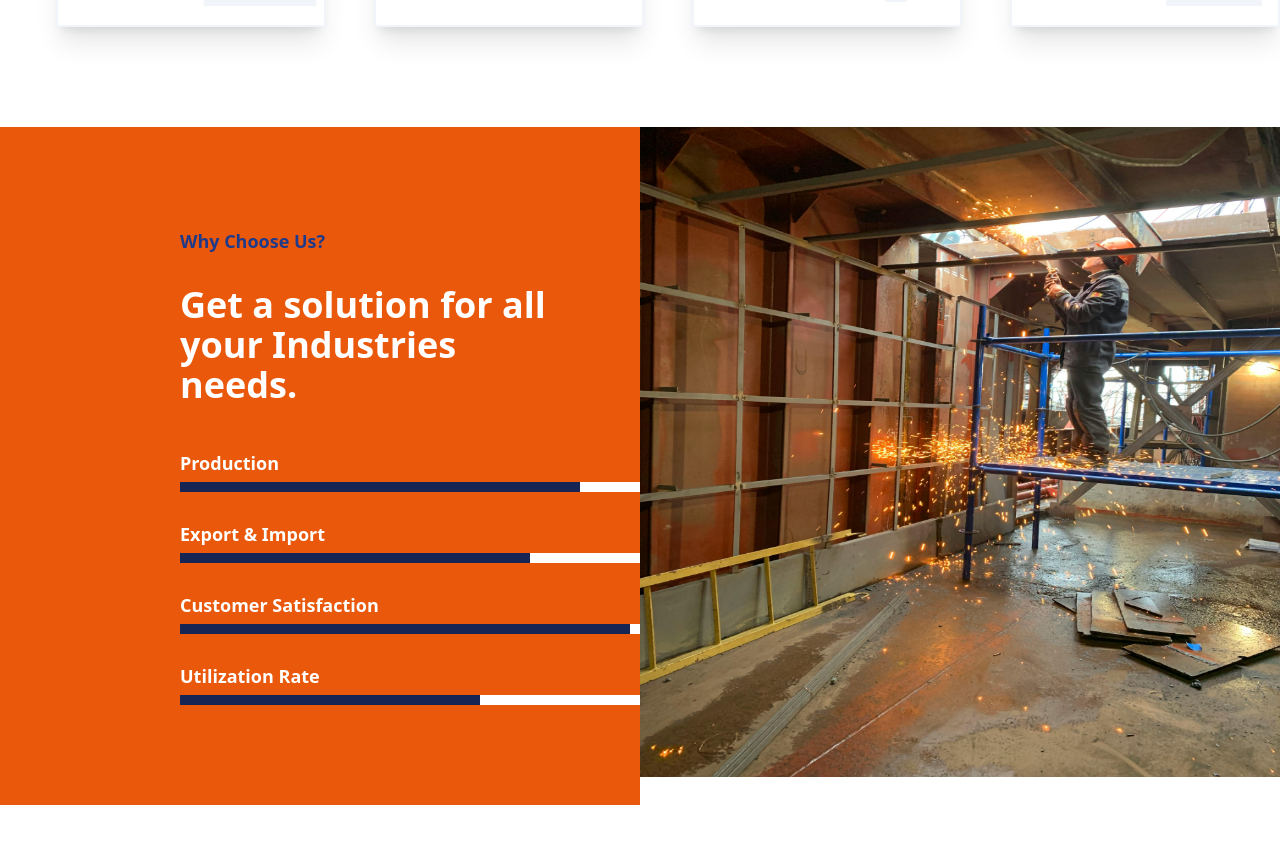
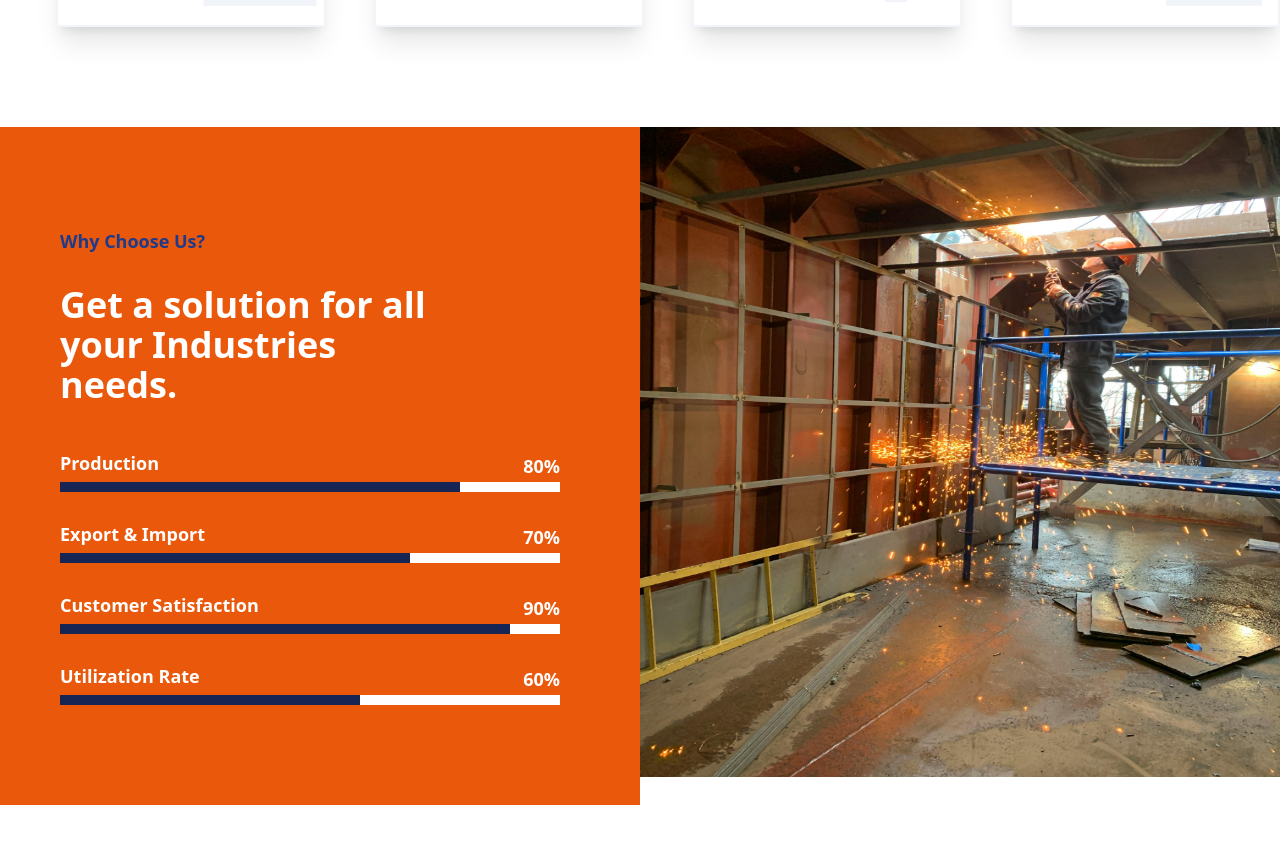
Before and after one commit to Softwebtechs/SWS1, a React (Vite) app: page /about in a window 1280 px wide. Shown: the part 1383-2226 px from the top of the page. Built offline with nearby package versions, Linux system fonts and the light colour scheme.

Commit message:
some changes

```diff
--- a/src/components/About/About.jsx
+++ b/src/components/About/About.jsx
@@ -237,7 +237,7 @@ const Card2 =({image, title, num, text}) =>{
      {/* {chart part} */}
         <div className="grid lg:grid-cols-2 grid-cols-1 mt-[100px] 2xl:h-[650px] ">
 
-          <div className="bg-orange-600 pb-[100px] 2xl:px-[110px] px-[120px]">
+          <div className="bg-orange-600 pb-[100px] 2xl:px-[110px] ">
            <div className="w-[600px] px-[60px] flex flex-col justify-start items-start ">
           <h1 className="text-lg font-semibold text-blue-900 mt-[80px] lg:pt-[20px] ">Why Choose Us?</h1>
           <p className=" text-white font-semibold text-4xl mt-[30px] 2xl:w-[600px] sm:w-[400px]">
```
